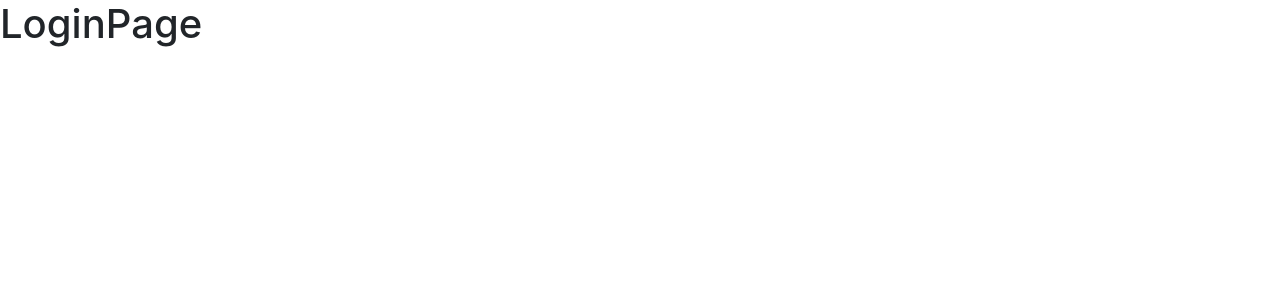
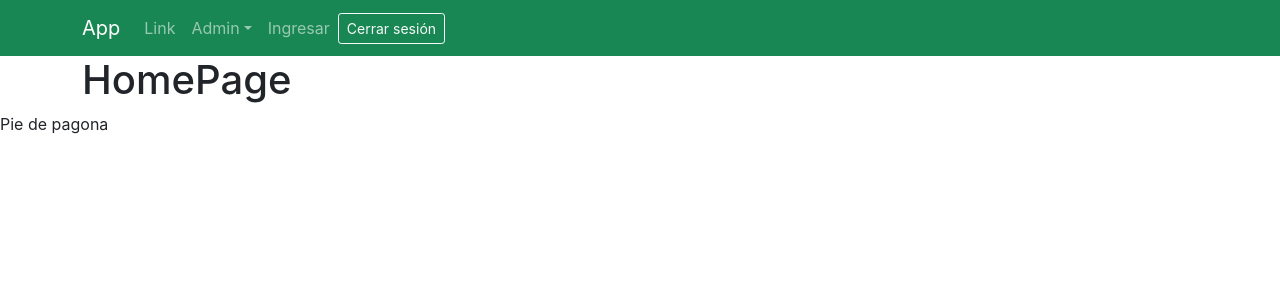
Before and after one commit to LautaroRiveiro/auth-reactjs, a React (Create React App) app: page / in a window 1280 px wide. Before the commit this address led to /login. Shown: the top 300 px of the page. Built offline with nearby package versions, Linux system fonts and the light colour scheme.

Commit message:
Rutas: Logout

```diff
--- a/src/auth/AuthContext.jsx
+++ b/src/auth/AuthContext.jsx
@@ -3,11 +3,13 @@ import { createContext, useState } from "react"
 export const AuthContext = createContext()
 export const AuthContextProvider = ({ children }) => {
 
-  const [user, setUser] = useState(null)
+  const [user, setUser] = useState({})
+
+  const logout = () => setUser(null)
 
   const context = {
     user,
-    setUser
+    logout
   }
 
   return (
--- a/src/components/Navbar.jsx
+++ b/src/components/Navbar.jsx
@@ -1,7 +1,12 @@
-import { Container, Nav, Navbar, NavDropdown } from "react-bootstrap"
+import { useContext } from "react"
+import { Button, Container, Nav, Navbar, NavDropdown } from "react-bootstrap"
 import { NavLink } from 'react-router-dom'
+import { AuthContext } from "../auth/AuthContext"
 
 export const NavigationBar = () => {
+
+  const { logout } = useContext(AuthContext)
+
   return (
     <Navbar bg="success" variant="dark" expand="lg" collapseOnSelect>
       <Container>
@@ -20,8 +25,8 @@ export const NavigationBar = () => {
           </Nav>
           <Nav>
             <Nav.Link as={NavLink} to="/login">Ingresar</Nav.Link>
-            <Nav.Link as={NavLink} to="/logout">Salir</Nav.Link>
           </Nav>
+          <Button variant="outline-light" size="sm" onClick={logout}>Cerrar sesión</Button>
         </Navbar.Collapse>
       </Container>
     </Navbar>
```
